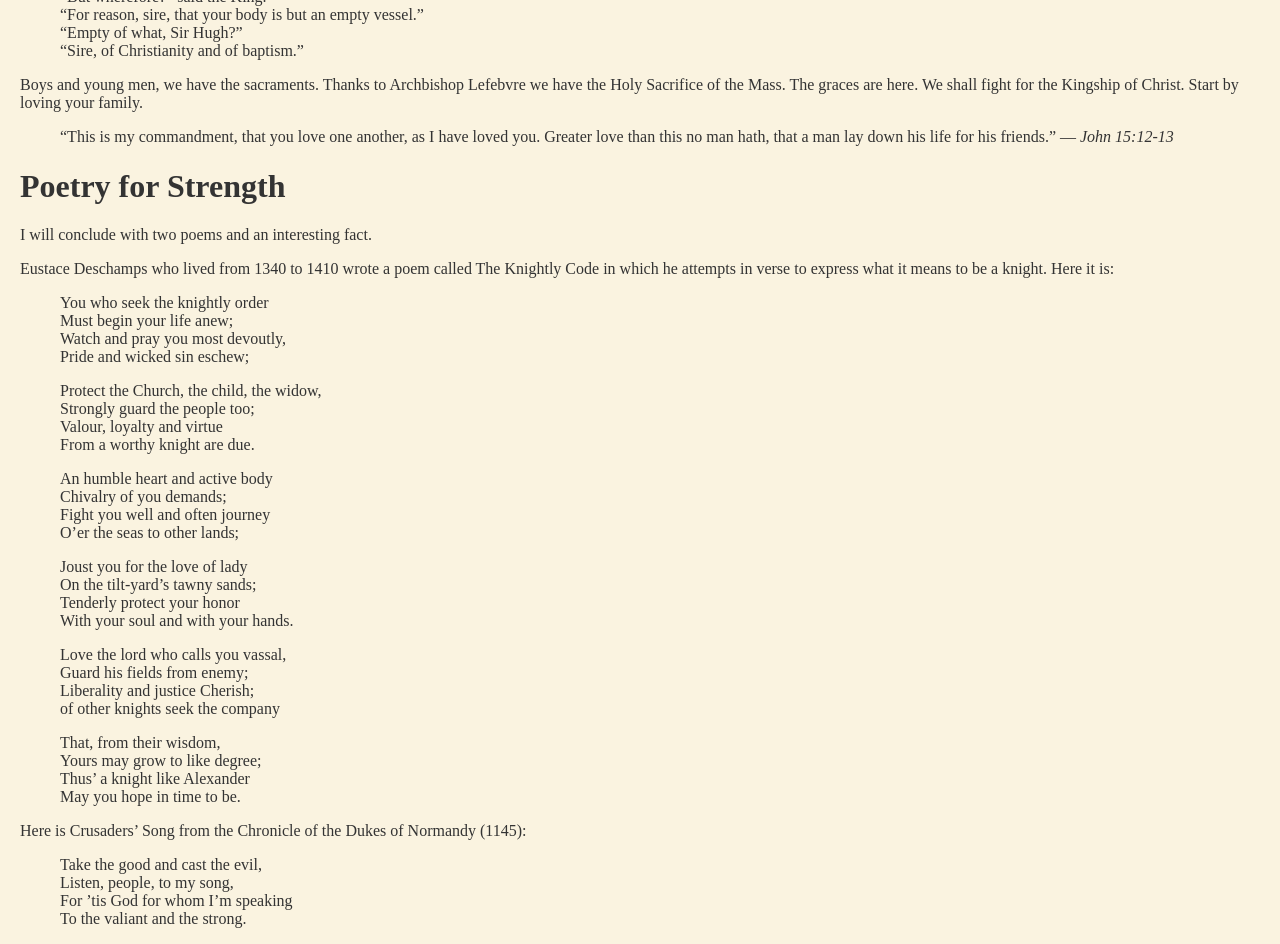
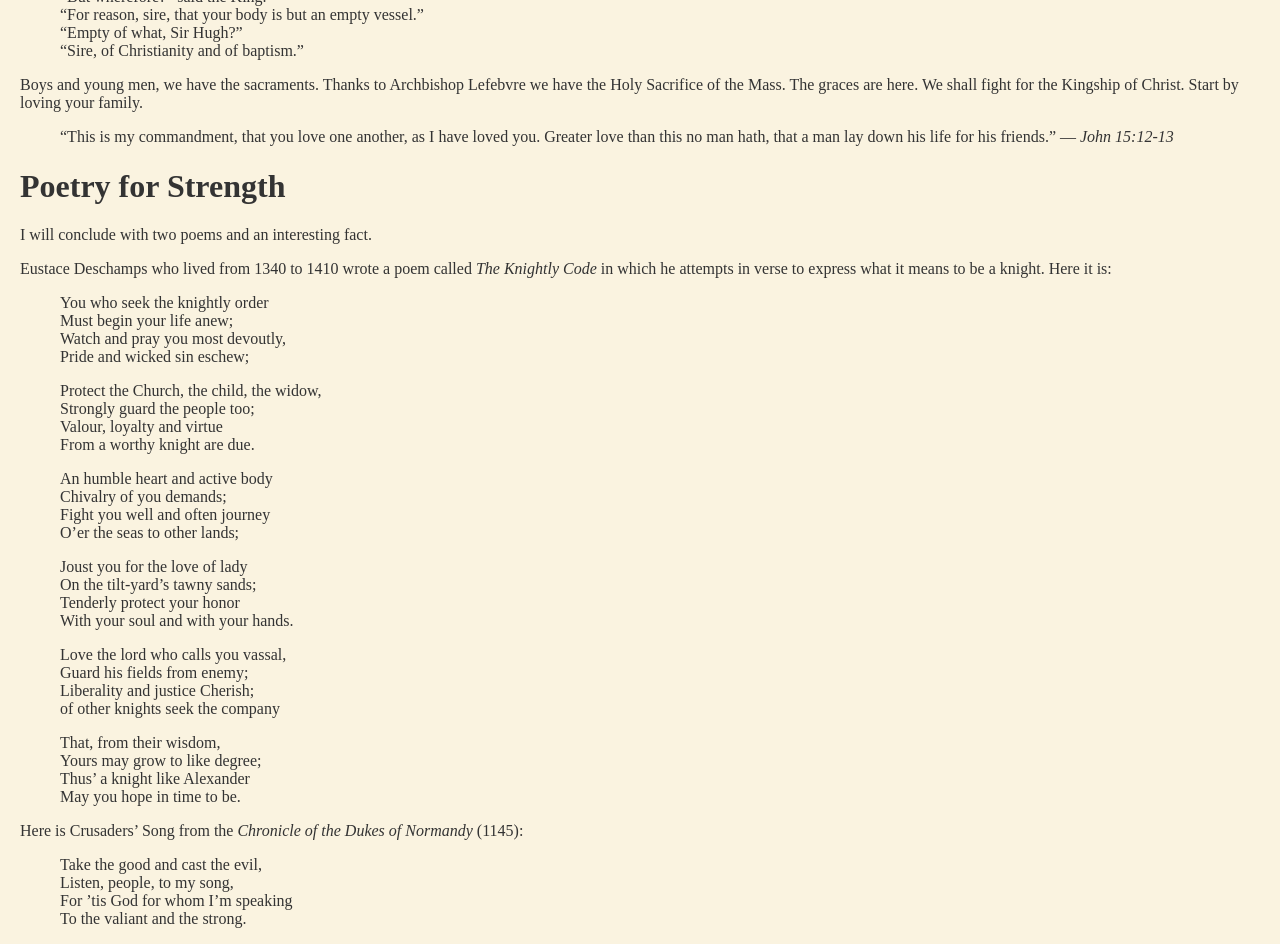
Before and after one commit to jackhamond/jackhamond.github.io, a Jekyll site: the page built from _posts/2025-06-27-the-knight-is-forged-at-home.md, in a window 1280 px wide and 1400 px high, scrolled down 2259 px. Shown: the top 944 px of the window. Built offline with Jekyll 4.4.1, drawn with Linux system fonts in a browser that asks for light colours; our own code applies the rules of GitHub Pages for plain Markdown files.

```diff
--- a/_posts/2025-06-27-the-knight-is-forged-at-home.md
+++ b/_posts/2025-06-27-the-knight-is-forged-at-home.md
@@ -85,7 +85,7 @@ Boys and young men, we have the sacraments. Thanks to Archbishop Lefebvre we hav
 
 I will conclude with two poems and an interesting fact.
 
-Eustace Deschamps who lived from 1340 to 1410 wrote a poem called The Knightly Code in which he attempts in verse to express what it means to be a knight. Here it is:
+Eustace Deschamps who lived from 1340 to 1410 wrote a poem called *The Knightly Code* in which he attempts in verse to express what it means to be a knight. Here it is:
 
 > You who seek the knightly order
 > Must begin your life anew;
@@ -117,7 +117,7 @@ Eustace Deschamps who lived from 1340 to 1410 wrote a poem called The Knightly C
 > Thus' a knight like Alexander
 > May you hope in time to be.
 
-Here is Crusaders' Song from the Chronicle of the Dukes of Normandy (1145):
+Here is Crusaders' Song from the *Chronicle of the Dukes of Normandy* (1145):
 
 > Take the good and cast the evil,
 > Listen, people, to my song,
```
